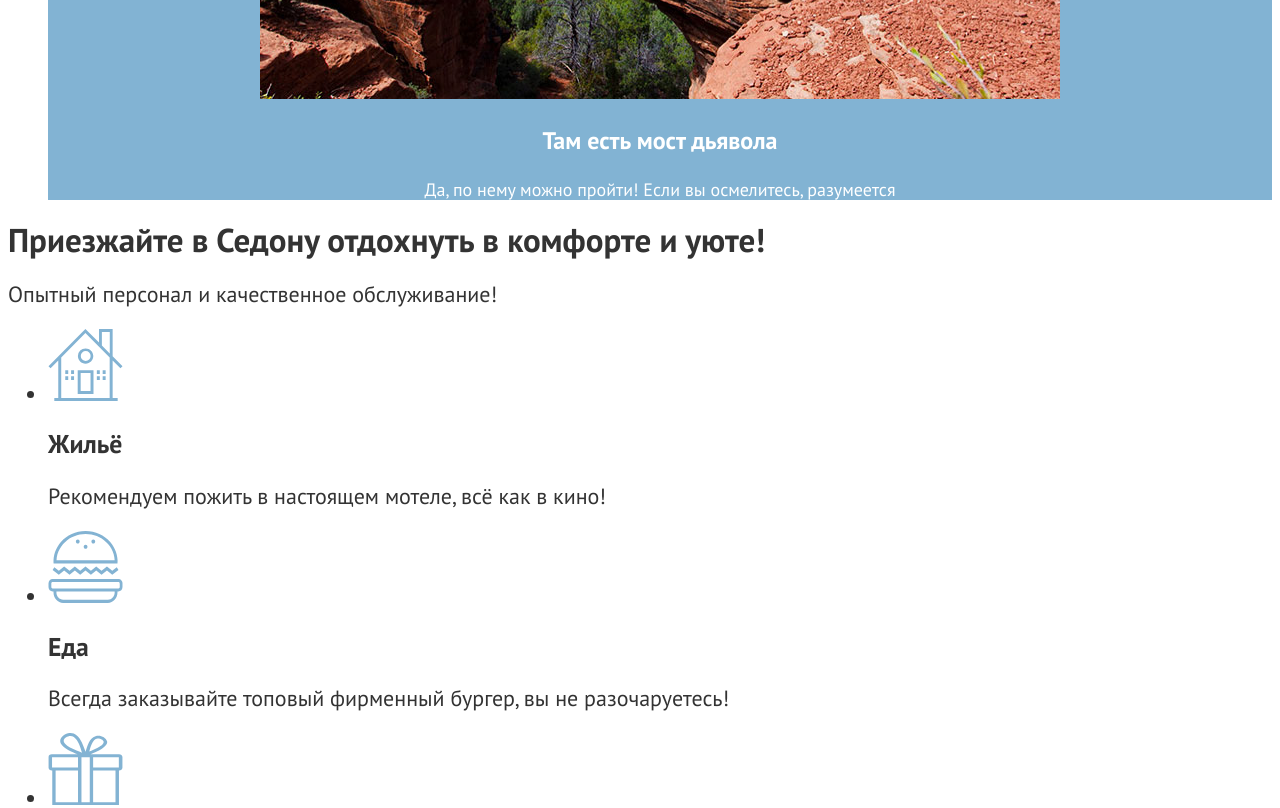
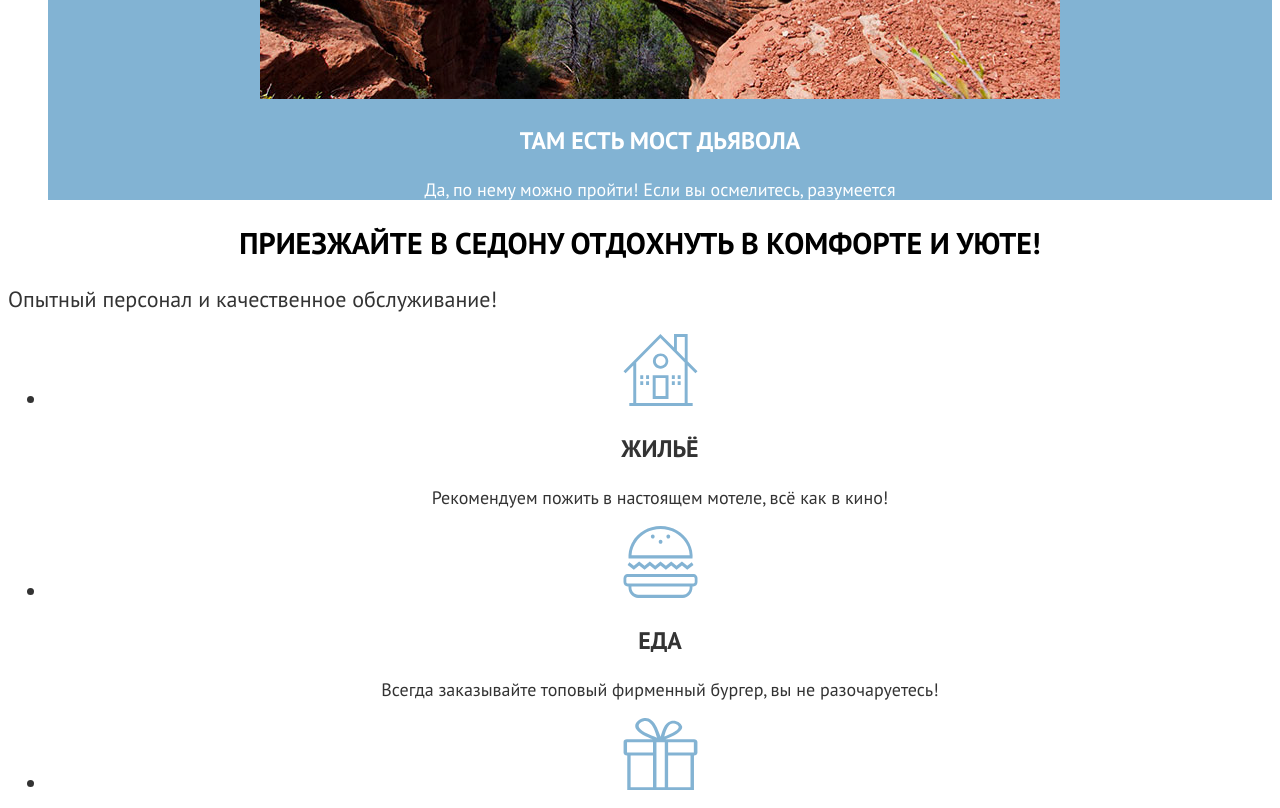
Before and after one commit to htmlacademy-htmlcss/2261471-sedona-36, a plain HTML site: page index.html in a window 1280 px wide. Shown: the part 2000-2808 px from the top of the page. Drawn offline with Linux system fonts and the light colour scheme.

Commit message:
стилизует services

```diff
--- a/styles/styles.css
+++ b/styles/styles.css
@@ -74,6 +74,7 @@ body {
 .advantages-title {
     font-size: 24px;
     line-height: 28px;
+    text-transform: uppercase;
 }
 
 .advantages-item:first-child,
@@ -90,3 +91,29 @@ background-color: rgba(131, 179, 211, 0.12);
 .advantages-item:nth-child(3) {
     background-color: rgba(131, 179, 211, 0.2);
 }
+
+.services-list {
+    text-align: center;
+}
+
+.services-title {
+    font-size: 30px;
+    line-height: 36px;
+    font-weight: 700;
+    color: #000000;
+    background-color: #ffffff;
+    text-transform: uppercase;
+    text-align: center;
+}
+
+.services-name {
+    font-size: 24px;
+    line-height: 28px;
+    text-transform: uppercase;
+    }
+
+.services-description {
+    font-size: 18px;
+    line-height: 21px;
+
+}
```
